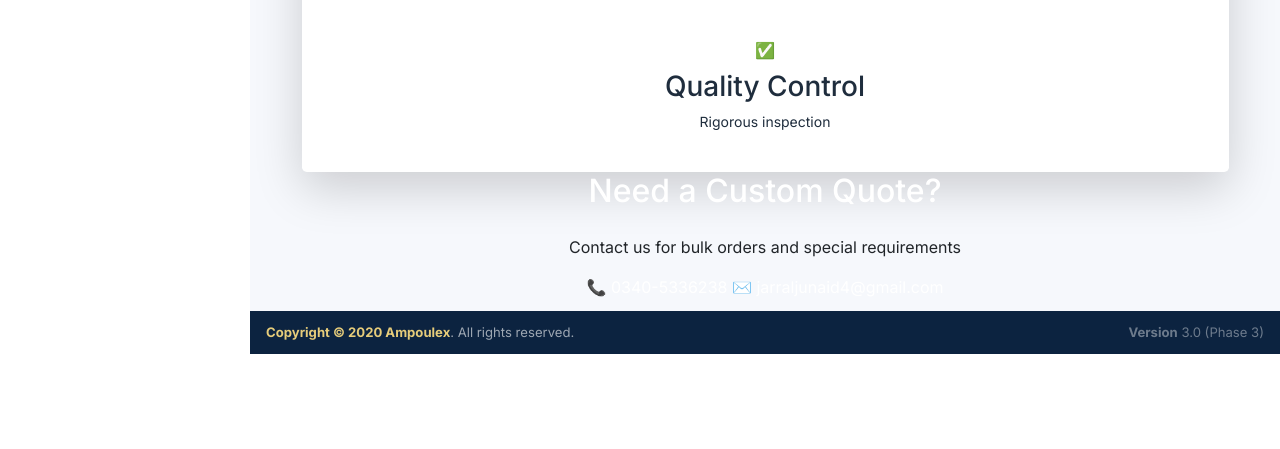
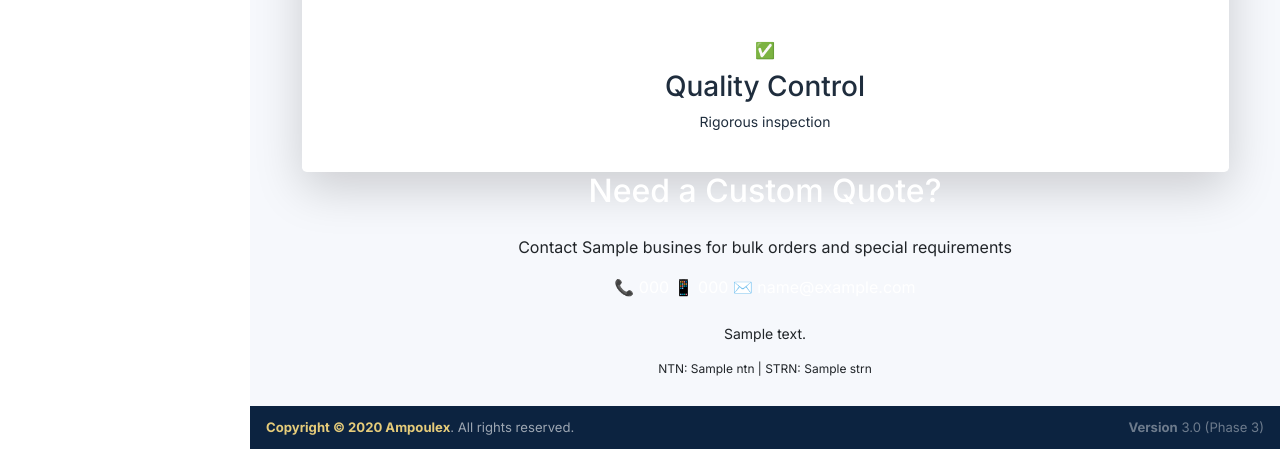
Before and after one commit to jjarral/AmpRep, a Python web app: template templates/customers/catalogue.html in a window 1280 px wide. Shown: the part 1230-1679 px from the top of the page. Before the commit the page ends 1584 px from the top, so only its background shows below. Run offline with Jinja, Linux system fonts and the light colour scheme; the template is opened without the code that fills it: most values are stand-ins (such as "Sample title", 1, 10 or a date in 2020); some libraries are stand-ins or nearby versions.

Commit message:
Update catalogue.html

```diff
--- a/templates/customers/catalogue.html
+++ b/templates/customers/catalogue.html
@@ -118,17 +118,25 @@
         </div>
 
         <!-- Contact CTA -->
+        <!--  REPLACE THIS ENTIRE BLOCK 🔽 -->
         <div class="mt-12 text-center bg-indigo-600 rounded-lg p-8">
             <h2 class="text-2xl font-bold text-white mb-4">Need a Custom Quote?</h2>
-            <p class="text-indigo-100 mb-6">Contact us for bulk orders and special requirements</p>
-            <div class="flex flex-col sm:flex-row justify-center gap-4">
-                <a href="tel:0340-5336238" class="text-white font-semibold hover:text-indigo-200">
-                    📞 0340-5336238
+            <p class="text-indigo-100 mb-6">Contact {{ business.company_name }} for bulk orders and special requirements</p>
+
+            <div class="flex flex-col sm:flex-row justify-center gap-4 mb-4">
+                <a href="tel:{{ business.phone_1 }}" class="flex items-center justify-center gap-2 text-white font-semibold hover:text-indigo-200 transition">
+                    📞 {{ business.phone_1 }}
                 </a>
-                <a href="mailto:jarraljunaid4@gmail.com" class="text-white font-semibold hover:text-indigo-200">
-                    ✉️ jarraljunaid4@gmail.com
+                <a href="tel:{{ business.phone_2 }}" class="flex items-center justify-center gap-2 text-white font-semibold hover:text-indigo-200 transition">
+                    📱 {{ business.phone_2 }}
+                </a>
+                <a href="mailto:{{ business.email }}" class="flex items-center justify-center gap-2 text-white font-semibold hover:text-indigo-200 transition">
+                    ✉️ {{ business.email }}
                 </a>
             </div>
+
+            <p class="text-indigo-200 text-sm max-w-2xl mx-auto">{{ business.address }}</p>
+            <p class="text-indigo-300 text-xs mt-2">NTN: {{ business.ntn }} | STRN: {{ business.strn }}</p>
         </div>
     </div>
 </div>
```
